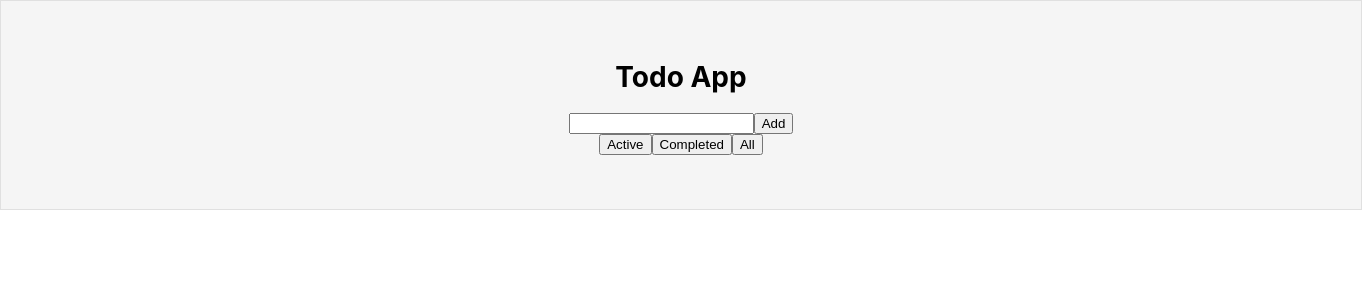
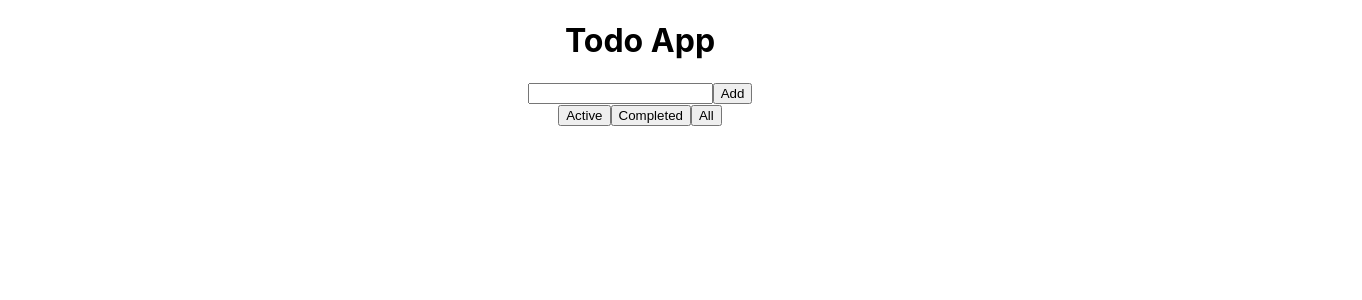
Before and after one commit to azvontsov/todo, a React (Create React App) app: page / in a window 1280 px wide. Shown: the top 300 px of the page, 1362 px wide, since content can reach past the window. Built offline with nearby package versions, Linux system fonts and the light colour scheme.

Commit message:
fix index.js

```diff
--- a/src/index.js
+++ b/src/index.js
@@ -1,36 +1,15 @@
-import React from 'react';
-import ReactDOM from 'react-dom';
-import './index.css';
-import App from './App';
-import { Provider } from 'react-redux';
-import store from './redux/store';
-import Box from '@mui/material/Box';
+import React from "react";
+import ReactDOM from "react-dom";
+import "./index.css";
+import App from "./App";
+import { Provider } from "react-redux";
+import store from "./redux/store";
 
 ReactDOM.render(
   <React.StrictMode>
     <Provider store={store}>
-    <Box
-        sx={{
-          height: '400%',
-          width: '100%',
-          display: 'inline-block',
-          p: 5,
-          mx: 0,
-          bgcolor: (theme) =>
-            theme.palette.mode === 'dark' ? '#101010' : 'grey.100',
-
-          border: '1px solid',
-          borderColor: (theme) =>
-            theme.palette.mode === 'dark' ? 'grey.800' : 'grey.300',
-
-          fontSize: '0.875rem',
-          fontWeight: '700',
-          textAlign: 'center',
-        }}
-      >
       <App />
-      </Box >
-      </Provider>
-    </React.StrictMode>,
-  document.getElementById('root')
+    </Provider>
+  </React.StrictMode>,
+  document.getElementById("root")
 );
```
